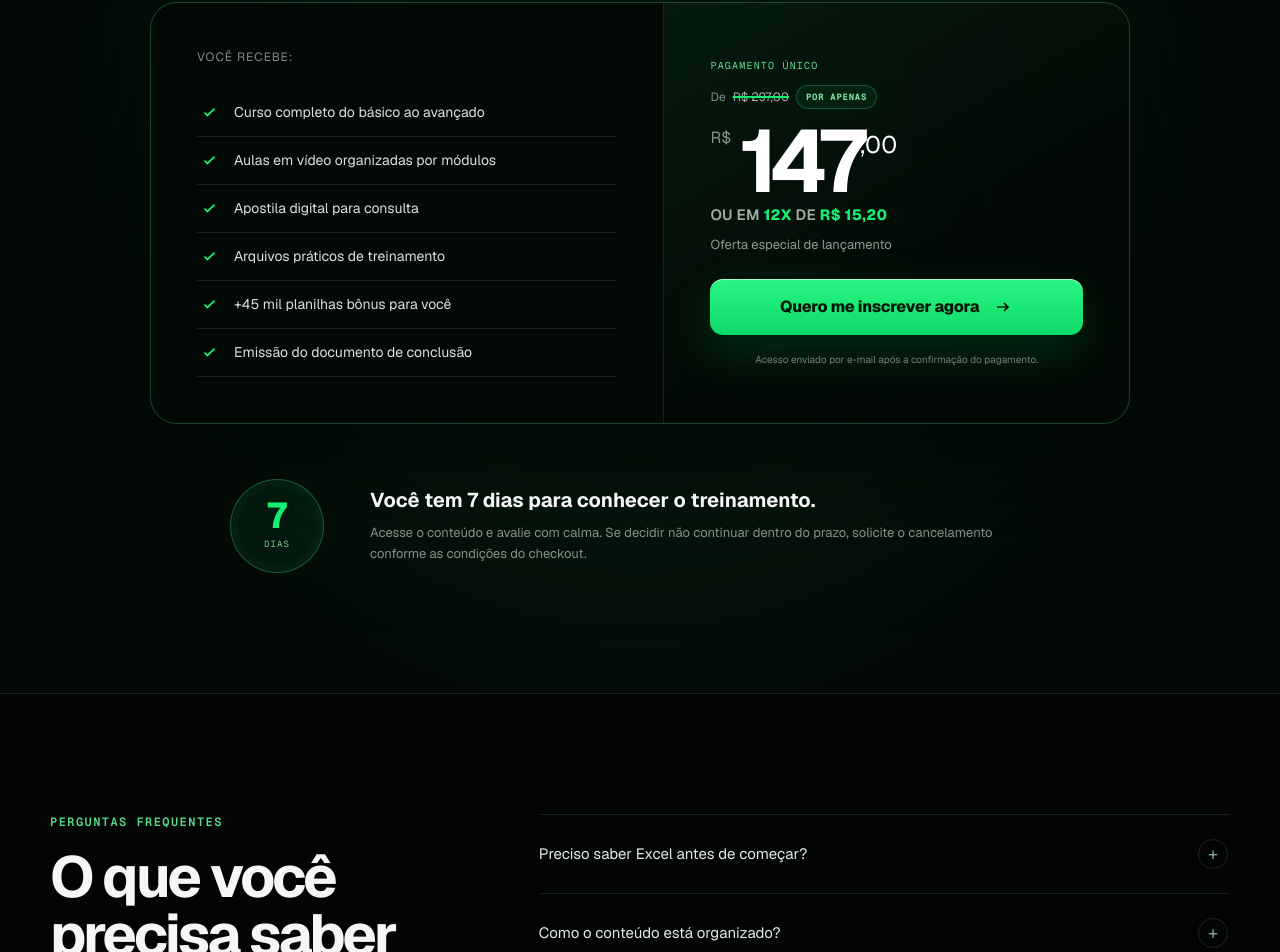
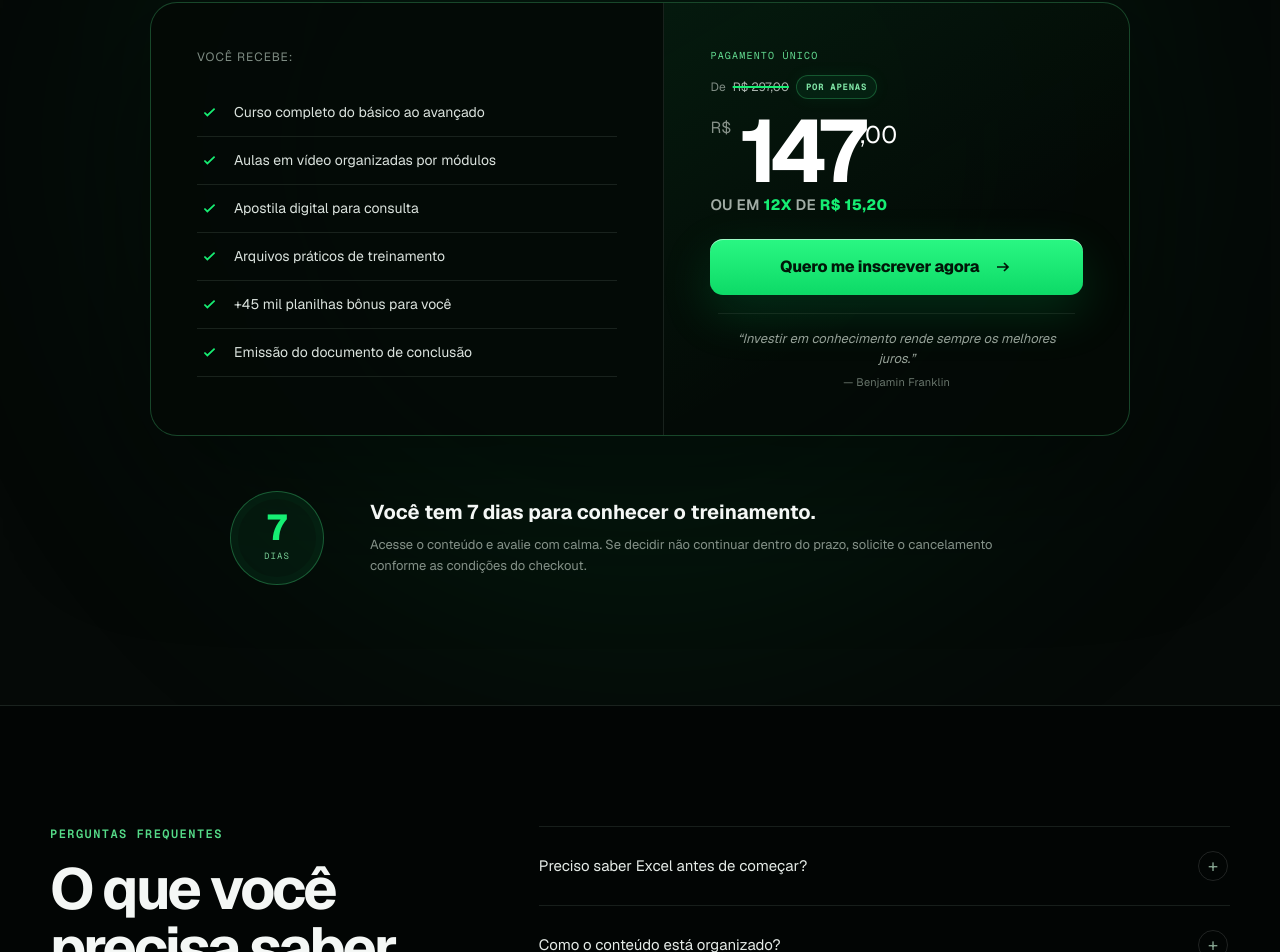
Before and after one commit to MindLone/excel-avancado, a Next.js app: page / in a window 1280 px wide. Shown: the part 7275-8227 px from the top of the page. Built offline with nearby package versions, Linux system fonts and the light colour scheme; no server answers.

Commit message:
Ajusta mensagem próxima ao botão de compra

```diff
--- a/app/globals.css
+++ b/app/globals.css
@@ -398,7 +398,7 @@ h1, h2, p { margin-top: 0; }
 .price i { padding-top: 16px; font-size: 24px; font-style: normal; }
 .price-box > p { margin: 5px 0 26px; color: #8e9a92; font-size: 13px; }
 .price-box > .installment-price {
-  margin: 0 0 7px;
+  margin: 0 0 25px;
   color: #a2ada6;
   font-size: 15px;
   font-weight: 520;
@@ -406,7 +406,27 @@ h1, h2, p { margin-top: 0; }
 }
 .installment-price strong { color: var(--green); font-weight: 760; }
 .checkout-button { width: 100%; border: 0; cursor: pointer; }
-.access-note { margin-top: 17px; color: #76827a; font-size: 10px; line-height: 1.5; text-align: center; }
+.offer-quote {
+  margin: 18px 8px 0;
+  padding-top: 15px;
+  border-top: 1px solid rgba(128,150,138,.14);
+  text-align: center;
+}
+.offer-quote p {
+  margin: 0;
+  color: #95a198;
+  font-size: 13px;
+  font-style: italic;
+  line-height: 1.55;
+}
+.offer-quote cite {
+  display: block;
+  margin-top: 6px;
+  color: #69766d;
+  font-size: 11px;
+  font-style: normal;
+  letter-spacing: .02em;
+}
 .guarantee { display: grid; grid-template-columns: 110px 1fr; align-items: center; gap: 30px; max-width: 820px; margin: 55px auto 0; }
 .guarantee-seal { display: grid; place-content: center; width: 94px; height: 94px; border: 1px solid rgba(64,224,129,.34); border-radius: 50%; background: rgba(16,238,112,.06); box-shadow: inset 0 0 0 7px rgba(15,239,112,.025); text-align: center; }
 .guarantee-seal span { color: var(--green); font-size: 36px; font-weight: 760; line-height: .8; }
--- a/app/site-client.tsx
+++ b/app/site-client.tsx
@@ -303,7 +303,6 @@ export function LandingPage() {
   </div>
 
   <p className="installment-price">OU EM <strong>12X</strong> DE <strong>R$ 15,20</strong></p>
-  <p>Oferta especial de lançamento</p>
 
   <button
     className="primary-button checkout-button"
@@ -313,9 +312,10 @@ export function LandingPage() {
     Quero me inscrever agora <ArrowIcon />
   </button>
 
-  <small className="access-note">
-    Acesso enviado por e-mail após a confirmação do pagamento.
-  </small>
+  <blockquote className="offer-quote">
+    <p>“Investir em conhecimento rende sempre os melhores juros.”</p>
+    <cite>— Benjamin Franklin</cite>
+  </blockquote>
 </div>
 
 </div>
```
